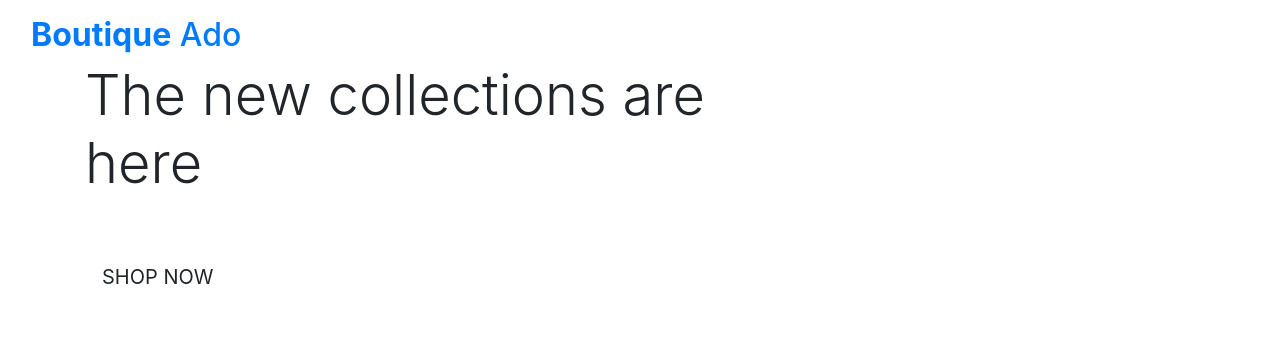
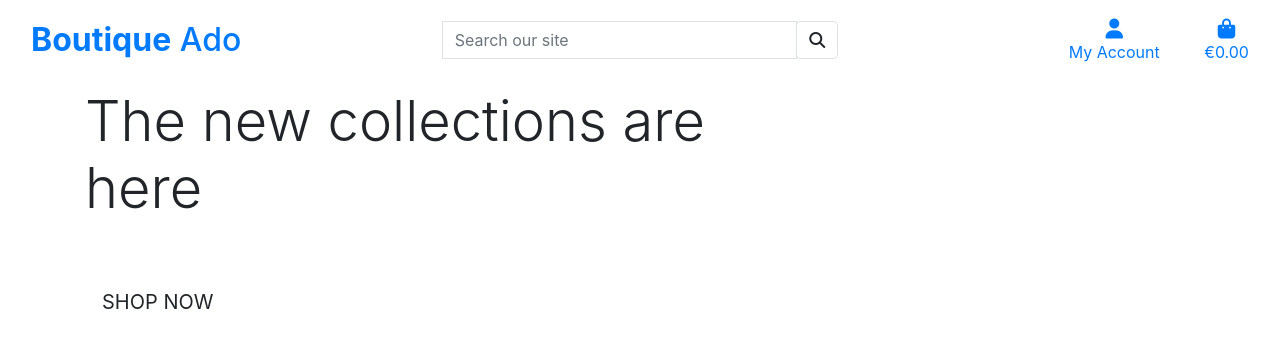
Before and after one commit to Mr-KulwinderSingh/jolie_mimi_boutique, a Django app: page / in a window 1280 px wide. Shown: the top 348 px of the page. Run offline with Django 3.2, Linux system fonts and the light colour scheme; some libraries are stand-ins or nearby versions.

Commit message:
Main page header along with styles provided by the bootstrap classes is added and will be altered/updated at later stage

```diff
--- a/templates/base.html
+++ b/templates/base.html
@@ -2,6 +2,7 @@
 
 <!doctype html>
 <html lang="en">
+
 <head>
 
   {% block meta %}
@@ -16,8 +17,10 @@
   {% block corecss %}
   <link rel="preconnect" href="https://fonts.googleapis.com">
   <link rel="preconnect" href="https://fonts.gstatic.com" crossorigin>
-        <link href="https://fonts.googleapis.com/css2?family=Open+Sans:ital,wght@0,300..800;1,300..800&display=swap" rel="stylesheet">
-        <link rel="stylesheet" href="https://cdn.jsdelivr.net/npm/bootstrap@4.6.2/dist/css/bootstrap.min.css" integrity="sha384-xOolHFLEh07PJGoPkLv1IbcEPTNtaed2xpHsD9ESMhqIYd0nLMwNLD69Npy4HI+N" crossorigin="anonymous">
+  <link href="https://fonts.googleapis.com/css2?family=Open+Sans:ital,wght@0,300..800;1,300..800&display=swap"
+    rel="stylesheet">
+  <link rel="stylesheet" href="https://cdn.jsdelivr.net/npm/bootstrap@4.6.2/dist/css/bootstrap.min.css"
+    integrity="sha384-xOolHFLEh07PJGoPkLv1IbcEPTNtaed2xpHsD9ESMhqIYd0nLMwNLD69Npy4HI+N" crossorigin="anonymous">
   <link rel="stylesheet" href="{% static 'css/base.css' %}">
   {% endblock %}
 
@@ -25,8 +28,11 @@
   {% endblock %}
 
   {% block core_js %}
-        <script src="https://cdn.jsdelivr.net/npm/jquery@3.5.1/dist/jquery.min.js" integrity="sha256-9/aliU8dGd2tb6OSsuzixeV4y/faTqgFtohetphbbj0=" crossorigin="anonymous"></script>
-        <script src="https://cdn.jsdelivr.net/npm/bootstrap@4.6.2/dist/js/bootstrap.bundle.min.js" integrity="sha384-Fy6S3B9q64WdZWQUiU+q4/2Lc9npb8tCaSX9FK7E8HnRr0Jz8D6OP9dO5Vg3Q9ct" crossorigin="anonymous"></script>
+  <script src="https://cdn.jsdelivr.net/npm/jquery@3.5.1/dist/jquery.min.js"
+    integrity="sha256-9/aliU8dGd2tb6OSsuzixeV4y/faTqgFtohetphbbj0=" crossorigin="anonymous"></script>
+  <script src="https://cdn.jsdelivr.net/npm/bootstrap@4.6.2/dist/js/bootstrap.bundle.min.js"
+    integrity="sha384-Fy6S3B9q64WdZWQUiU+q4/2Lc9npb8tCaSX9FK7E8HnRr0Jz8D6OP9dO5Vg3Q9ct" crossorigin="anonymous">
+  </script>
   <script src="https://kit.fontawesome.com/a32f538c40.js" crossorigin="anonymous"></script>
   {% endblock %}
 
@@ -35,6 +41,7 @@
 
   <title>Joliemimi~Boutique {% block extra_title %}{% endblock %}</title>
 </head>
+
 <body>
   <header class="container-fluid fixed-top">
     <div id="topnav" class="row bg-white pt-lg-2 d-none d-lg-flex">
@@ -42,6 +49,70 @@
         <a href="{% url 'home' %}" class="nav-link main-logo-link">
           <h2 class="logo-font text-black my-0"><strong>Boutique</strong> Ado</h2>
         </a>
+      </div>
+
+      <div class="col-12 col-lg-4 my-auto py-1 py-lg-0">
+        <form method="GET" action="">
+            <div class="input-group w-100">
+                <input class="form-control border border-black rounded-0" type="text" name="q" placeholder="Search our site">
+                <div class="input-group-append">
+                    <button class="form-control btn btn-black border border-black rounded" type="submit">
+                        <span class="icon">
+                            <i class="fas fa-search"></i>
+                        </span>
+                    </button>
+                </div>
+            </div>
+        </form>
+    </div>
+
+    <div class="col-12 col-lg-4 my-auto py-1 py-lg-0">
+      <ul class="list-inline list-unstyled text-center text-lg-right my-0">
+          <li class="list-inline-item dropdown">
+              <a class="text-black nav-link" href="#" id="user-options" data-toggle="dropdown" aria-haspopup="true" aria-expanded="false">
+                  <div class="text-center">
+                      <div><i class="fas fa-user fa-lg"></i></div>
+                      <p class="my-0">My Account</p>
+                  </div>
+              </a>
+              <div class="dropdown-menu border-0" aria-labelledby="user-options">
+                  {% if request.user.is_authenticated %}
+                      {% if request.user.is_superuser %}
+                          <a href="" class="dropdown-item">Product Management</a>
+                      {% endif %}
+                      <a href="" class="dropdown-item">My Profile</a>
+                      <a href="{% url 'account_logout' %}" class="dropdown-item">Logout</a>
+                  {% else %}
+                      <a href="{% url 'account_signup' %}" class="dropdown-item">Register</a>
+                      <a href="{% url 'account_login' %}" class="dropdown-item">Login</a>
+                  {% endif %}
+              </div>
+          </li>
+          <li class="list-inline-item">
+              <a class="{% if grand_total %}text-info font-weight-bold{% else %}text-black{% endif %} nav-link" href="">
+                  <div class="text-center">
+                      <div><i class="fas fa-shopping-bag fa-lg"></i></div>
+                      <p class="my-0">
+                          {% if grand_total %}
+                              €{{ grand_total|floatformat:2 }}
+                          {% else %}
+                              €0.00
+                          {% endif %}
+                      </p>
+                  </div>
+              </a>
+          </li>
+      </ul>
+  </div>
+</div>
+<div class="row bg-white">
+  <nav class="navbar navbar-expand-lg navbar-light w-100">
+      <button class="navbar-toggler" type="button" data-toggle="collapse" data-target="#main-nav" aria-controls="main-nav" aria-expanded="false" aria-label="Toggle-navigation">
+          <span class="navbar-toggler-icon"></span>
+      </button>
+      {% include 'includes/mobile-top-header.html' %}
+      {% include 'includes/main-nav.html' %}
+  </nav>
 </div>
 
       {% if messages %}
```
Lines whose indentation alone changed are shown as unchanged.
